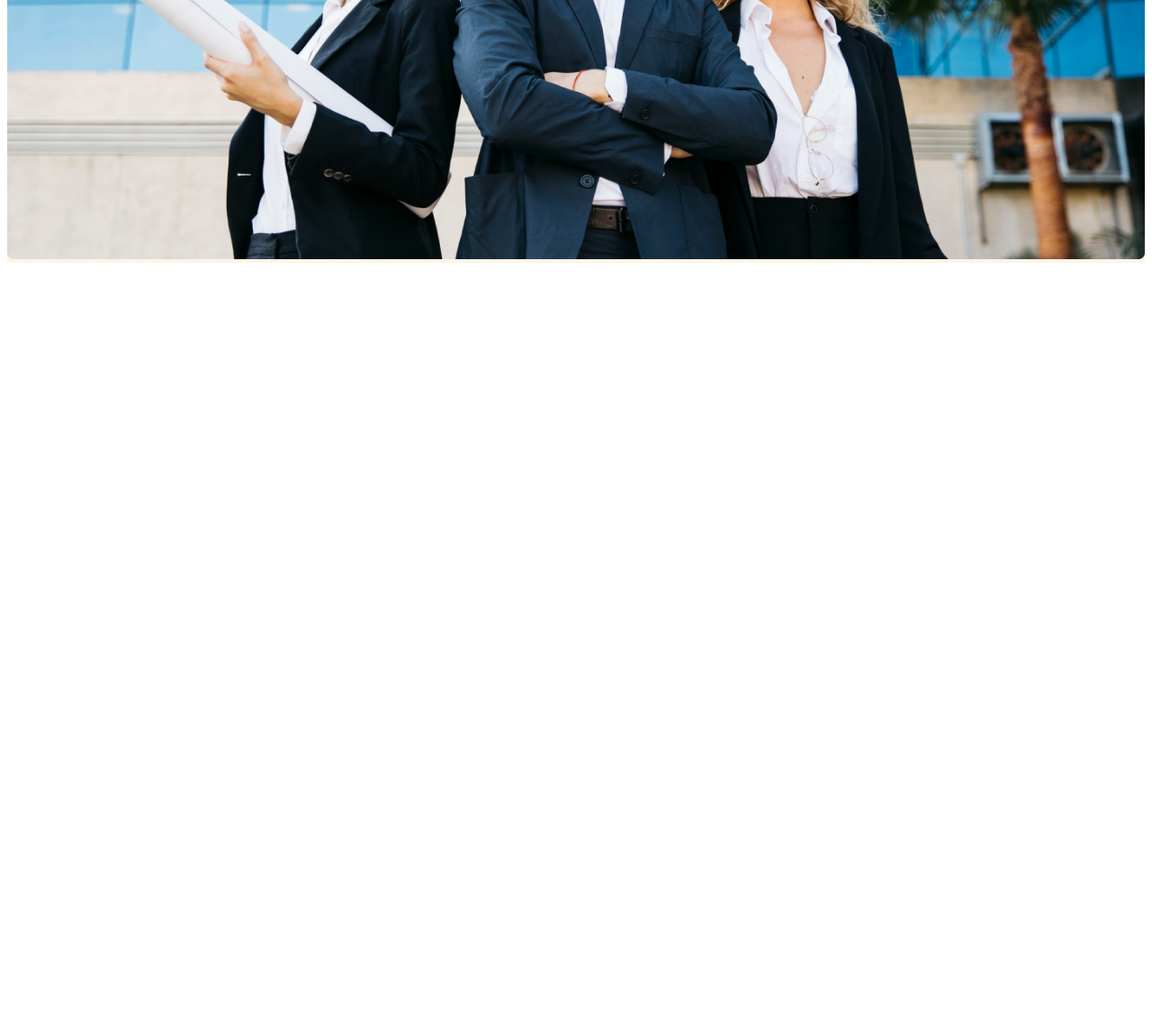
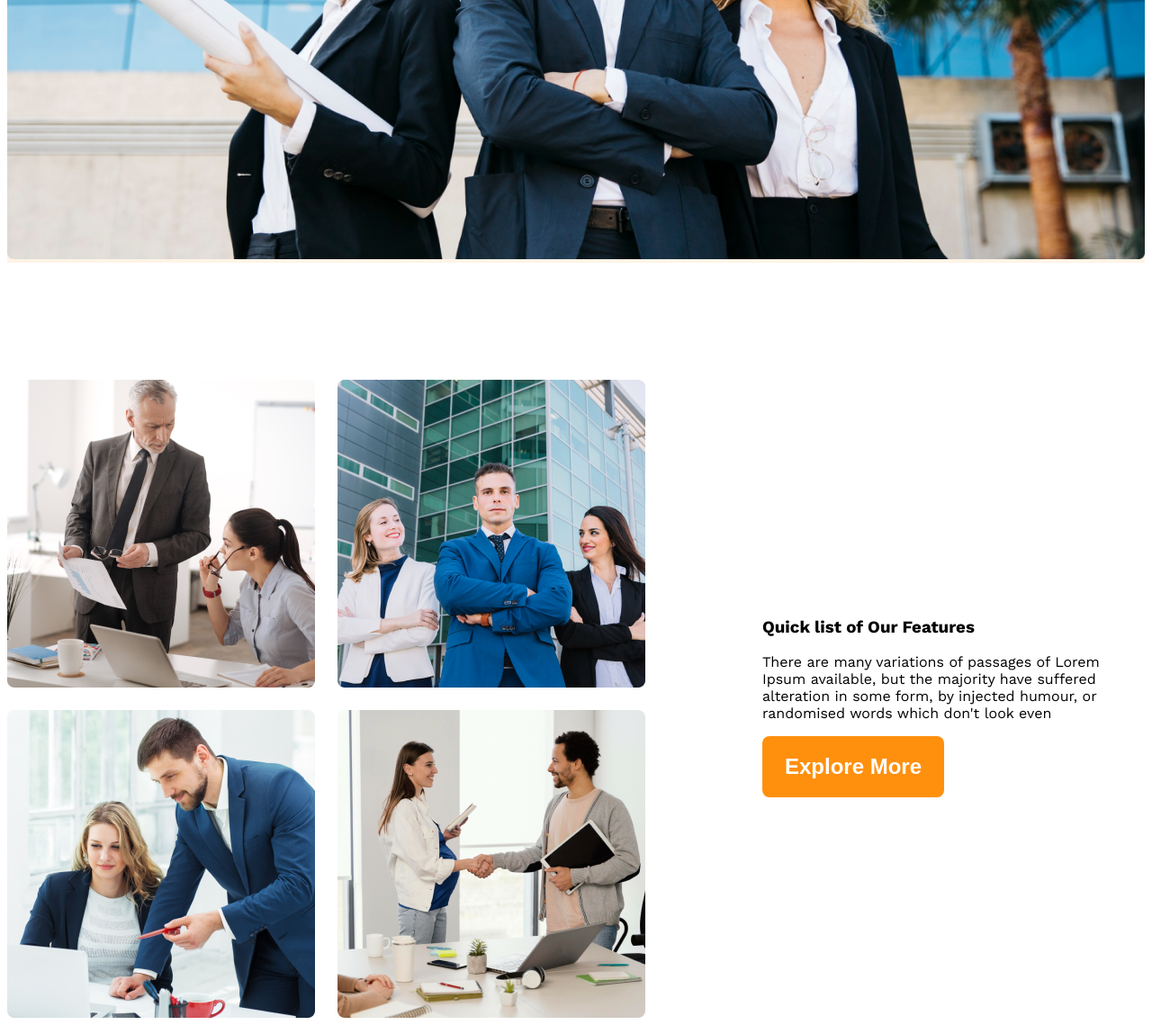
Before and after one commit to abdullaallkafi01/g3-architect-website, a plain HTML site: page index.html in a window 1280 px wide. Shown: the part 872-2011 px from the top of the page at 90% size. Before the commit the page ends 1172 px from the top, so only its background shows below. Drawn offline with nearby package versions, Linux system fonts and the light colour scheme.

Commit message:
added the first block

```diff
--- a/index.html
+++ b/index.html
@@ -27,7 +27,19 @@
                 </div>
     </header>
     <main>
-
+          <section class="teams display-flex">
+            <div class="team-img-container">
+                <img src="photo/team1.png">
+                <img src="photo/team2.png">
+                <img src="photo/team3.png">
+                <img src="photo/team4.png">
+            </div>
+            <div class="our-features">
+                <h3 class="features-title">Quick list of Our Features</h3>
+                <p class="features-description">There are many variations of passages of Lorem Ipsum available, but the majority have suffered alteration in some form, by injected humour, or randomised words which don't look even</p>
+                <button class="btn-primary">Explore More</button>
+            </div>
+          </section>
     </main>
     <footer>
 
--- a/style.css
+++ b/style.css
@@ -30,6 +30,16 @@
     border: none;
     border-radius: 8px;
 }
+
+
+main{
+    max-width: 1440;
+    margin: 0px auto;
+}
+
+main > section{
+    margin-top: 130px;
+}
 /* nav releted style */
 .brand{
     font-weight: 700;
@@ -52,7 +62,7 @@
 }
 
 .nav-bar, .bannar{
-    max-width: 1440px;
+    max-width: 1920px;
     margin: 0px auto;
 }
 
@@ -72,8 +82,24 @@
 
 .banner-image{
     width: 100%;
+
 }
 
+/* team and fetures related style */
+.teams{
+    align-items: center;
+}
+
+.team-img-container{
+    display: grid;
+    grid-template-columns: repeat(2, 1fr);
+    gap: 25px;
+}
+
+.our-features{
+    margin-left: 130px;
+    max-width: 530px;
+}
 
 /* responsive media query */
 @media screen and (max-width: 576px;){
```
